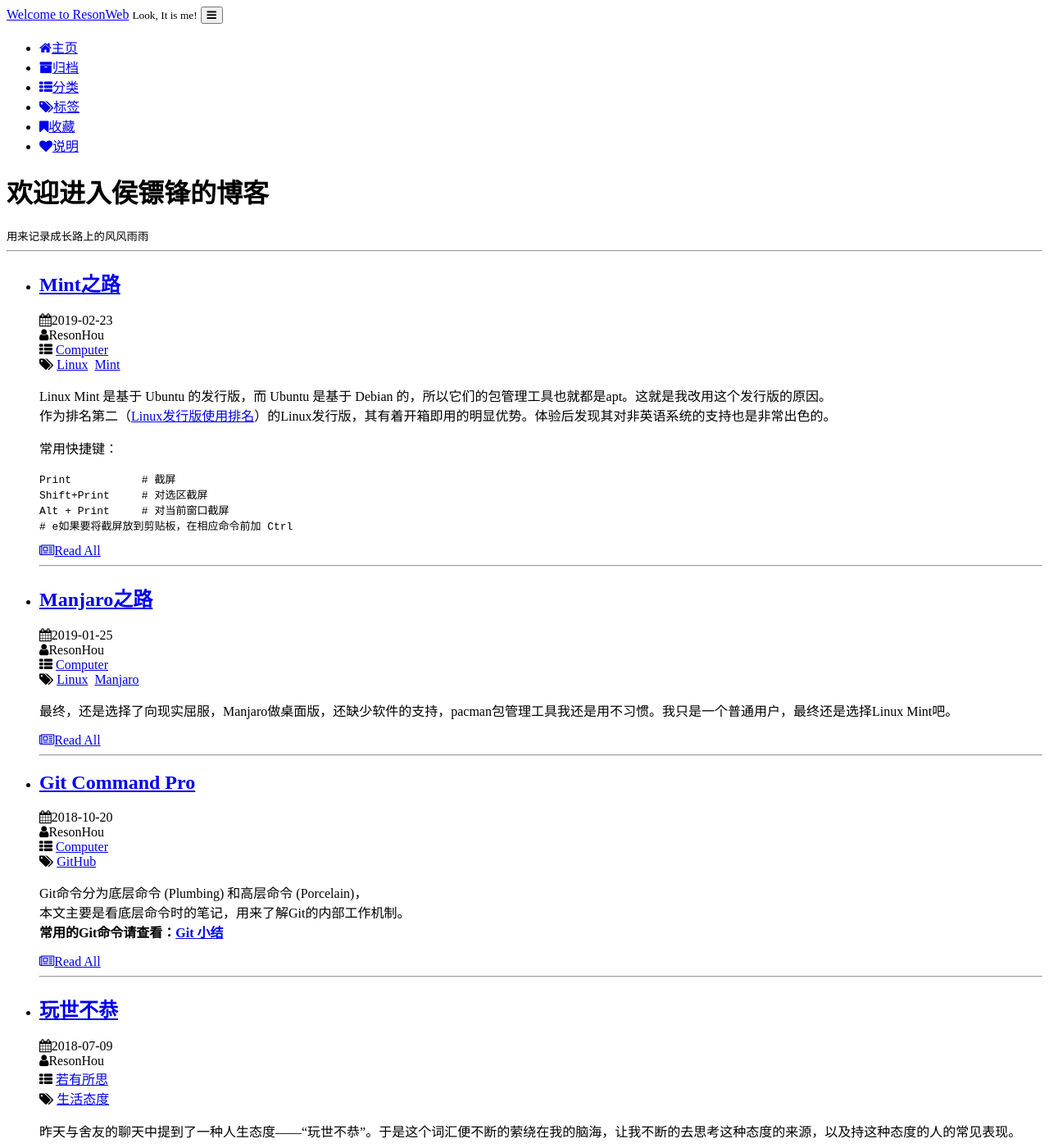
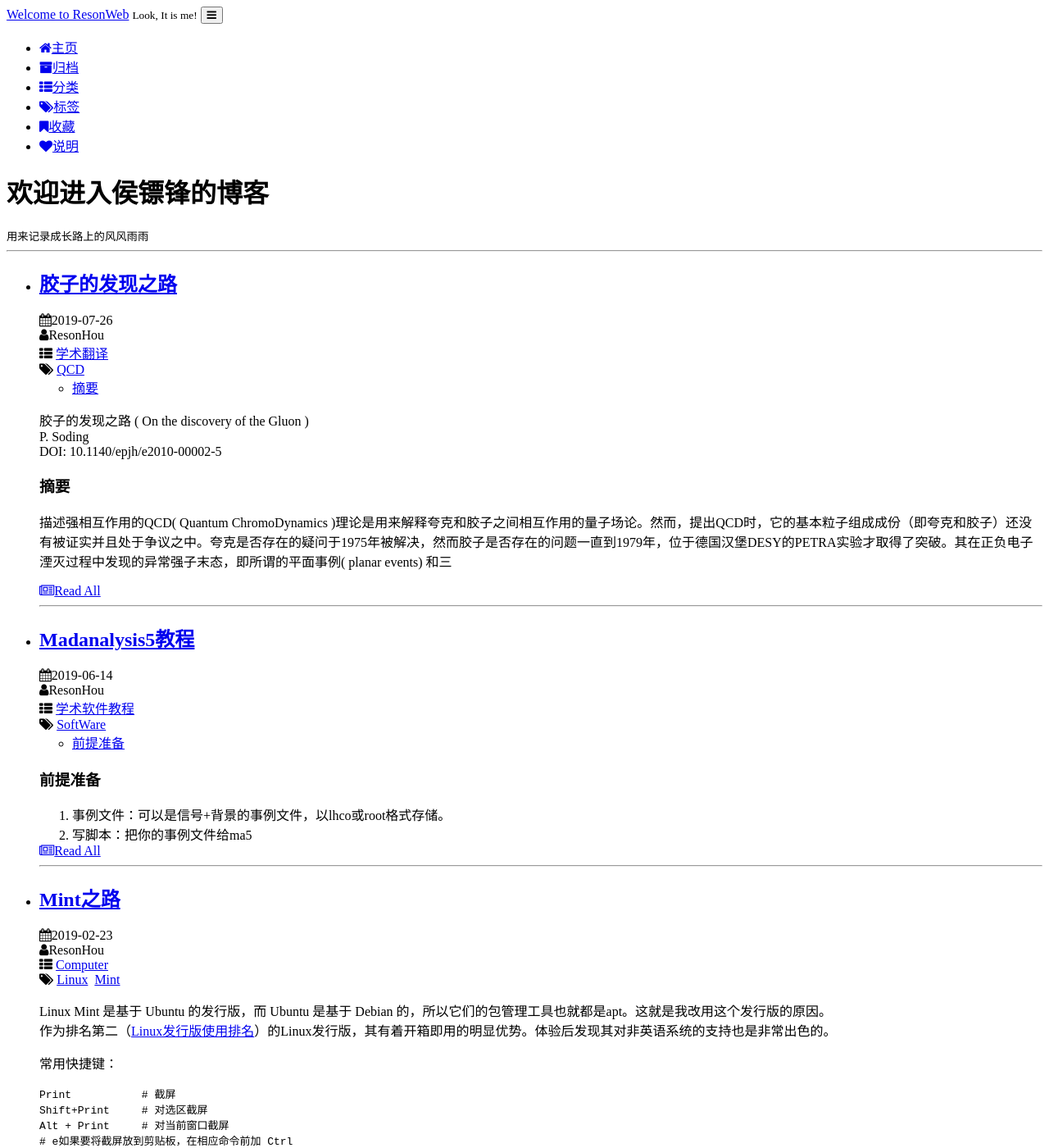
Before and after one commit to ResonWeb/Blog, a Jekyll site: the page built from index.html, in a window 1280 px wide and 1400 px high. Shown: the whole window at 82% size. Built offline with Jekyll 4.4.1, drawn with Linux system fonts in a browser that asks for light colours; the list of posts is cut into pages by our own code; comment, search, counter and statistics services are not loaded; a style sheet for code colours, icons or effects is not loaded; some of the changed text lies outside the part shown.

Commit message:
# a little modify # just ignore the commit this time

```diff
--- a/_posts/2019-02-23-Mint之路.markdown
+++ b/_posts/2019-02-23-Mint之路.markdown
@@ -37,6 +37,7 @@ Alt + Print     # 对当前窗口截屏
 * 视情况使用参数：`tlmgr update [--self --all --reinstall-forcibly-removed --list]`
 * 下载安装TexStudio：   `sudo apt install texstudio`
 * 配置TexStudio里的命令路径。
+* 特别地，需要在高级选项-`Build`-`Build Options`里，将`Commands`目录项设置成`~/Programs/texlive/bin/x86_64-linux`，不然无法编译包含eps图片的文档。
 
 > 手动安装宏包
 
--- /dev/null
+++ b/_posts/2019-06-14-MadAnalysis5.markdown
@@ -0,0 +1,15 @@
+---
+layout: post
+title: Madanalysis5教程
+author: ResonHou
+categories: 学术软件教程
+tags:
+ - SoftWare
+---
+
+* content
+{:toc}
+
+### 前提准备
+1. 事例文件：可以是信号+背景的事例文件，以lhco或root格式存储。
+2. 写脚本：把你的事例文件给ma5
--- /dev/null
+++ b/_posts/2019-07-26-DiscoveryOfGluon.markdown
@@ -0,0 +1,17 @@
+---
+layout: post
+title: 胶子的发现之路
+author: ResonHou
+categories: 学术翻译
+tags:
+ - QCD
+---
+
+* content
+{:toc}
+胶子的发现之路 ( On the discovery of the Gluon )
+P. Soding
+DOI: 10.1140/epjh/e2010-00002-5
+
+###  摘要
+描述强相互作用的QCD( Quantum ChromoDynamics )理论是用来解释夸克和胶子之间相互作用的量子场论。然而，提出QCD时，它的基本粒子组成成份（即夸克和胶子）还没有被证实并且处于争议之中。夸克是否存在的疑问于1975年被解决，然而胶子是否存在的问题一直到1979年，位于德国汉堡DESY的PETRA实验才取得了突破。其在正负电子湮灭过程中发现的异常强子末态，即所谓的平面事例( planar events) 和三
```
